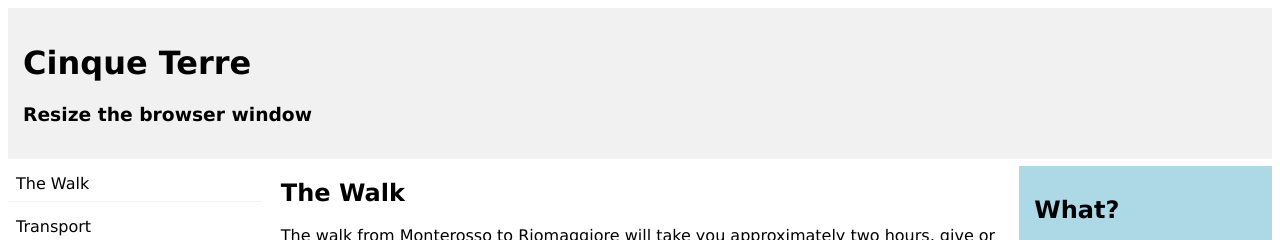
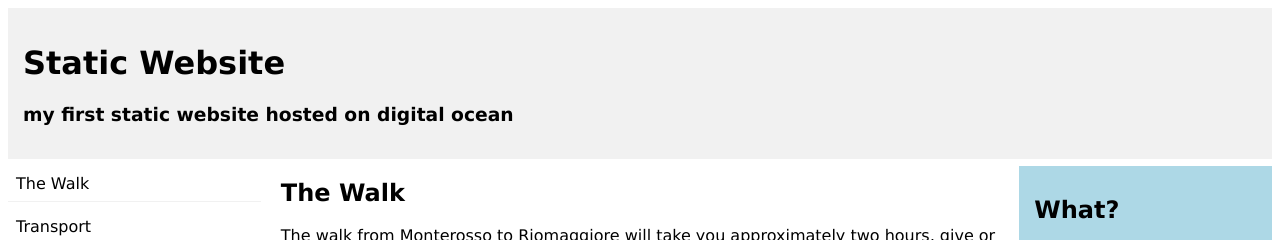
Before and after one commit to amerbawji/toDO, a plain HTML site: page index.html in a window 1280 px wide. Shown: the top 240 px of the page. Drawn offline with Linux system fonts and the light colour scheme.

Commit message:
second commit changing h1 and h3

```diff
--- a/index.html
+++ b/index.html
@@ -50,8 +50,8 @@
 <body style="font-family:Verdana;">
 
 <div style="background-color:#f1f1f1;padding:15px;">
-  <h1>Cinque Terre</h1>
-  <h3>Resize the browser window</h3>
+  <h1>Static Website</h1>
+  <h3>my first static website hosted on digital ocean</h3>
 </div>
 
 <div style="overflow:auto">
```
